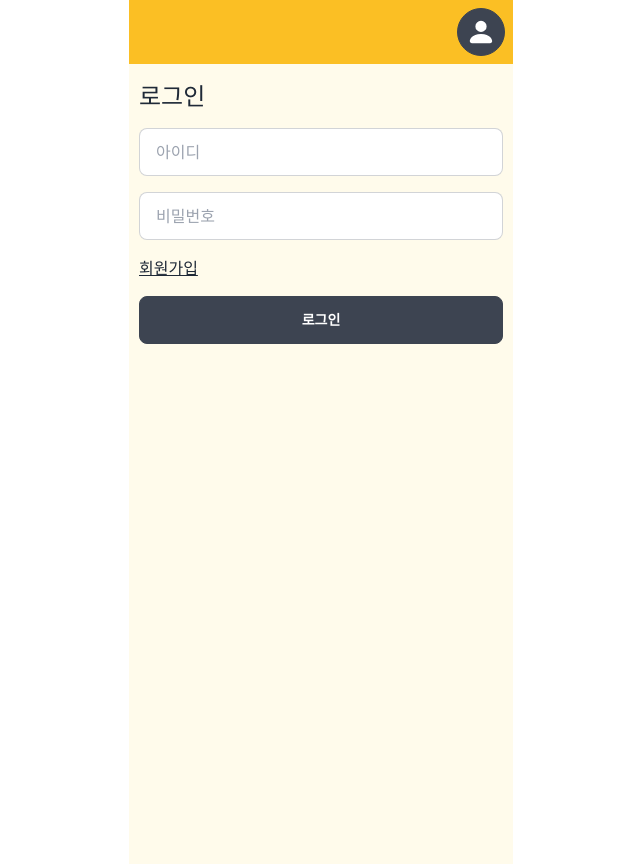
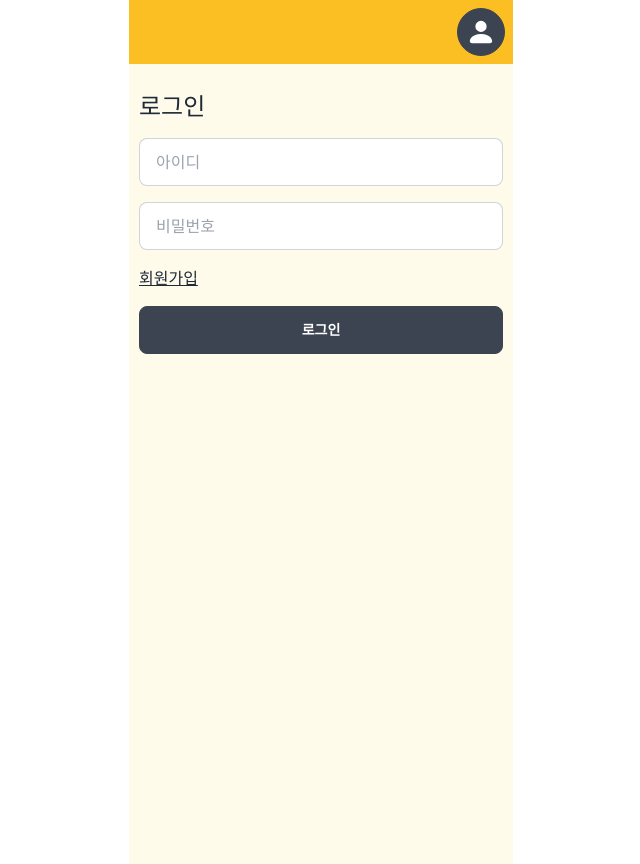
Before and after one commit to ShineTiger/food-management, a React (Create React App) app in the folder client/: page /Login in a window 1280 px wide. Shown: the whole page, without its empty margins (319-959 px from the left). Built offline with nearby package versions, Linux system fonts and the light colour scheme.

Commit message:
:lipstick: Card 컴포넌트가 백그라운드에서 떠보이는 스타일 수정
Card 컴포넌트가 백그라운드에서 분리되어 보였기 때문에 수정했습니다

```diff
--- a/client/src/App.tsx
+++ b/client/src/App.tsx
@@ -16,7 +16,7 @@ function App() {
     <BrowserRouter>
       <div className="lg:w-96 md:w-96 sm:w-full h-screen mx-auto">
         <Navbar />
-        <div className="px-2.5 bg-amber-50 h-screen	">
+        <div className="px-2.5 pt-2.5 bg-amber-50 h-screen	">
           <Routes>
             <Route path="/Join" element={<Join />} />
             <Route path="/Login" element={<Login />} />
@@ -25,7 +25,7 @@ function App() {
               <Route path="/" element={<Main />} />
               <Route path="/AddMeal" element={<AddMeal />} />
               <Route path="/SelectedMeal" element={<SelectedMeal />} />
-              <Route path="/mypage" element={<MyPage />} />
+              <Route path="/Mypage" element={<MyPage />} />
             </Route>
           </Routes>
         </div>
--- a/client/src/components/UI/Card.tsx
+++ b/client/src/components/UI/Card.tsx
@@ -19,7 +19,7 @@ const Card = ({
 }: CardProps) => {
   return (
     <div
-      className={`card mb-2 mt-2 ${style ? style : 'card-bordered'} ${
+      className={`card mb-2 ${style ? style : 'card-bordered'} ${
         color && color
       }`}
     >
```
